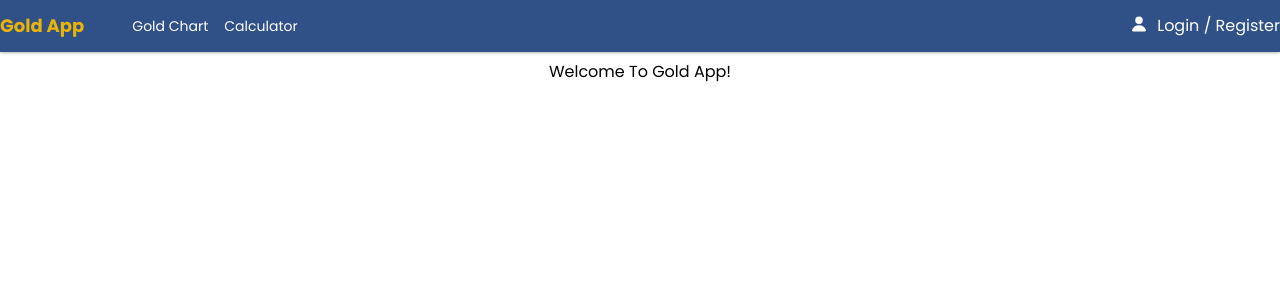
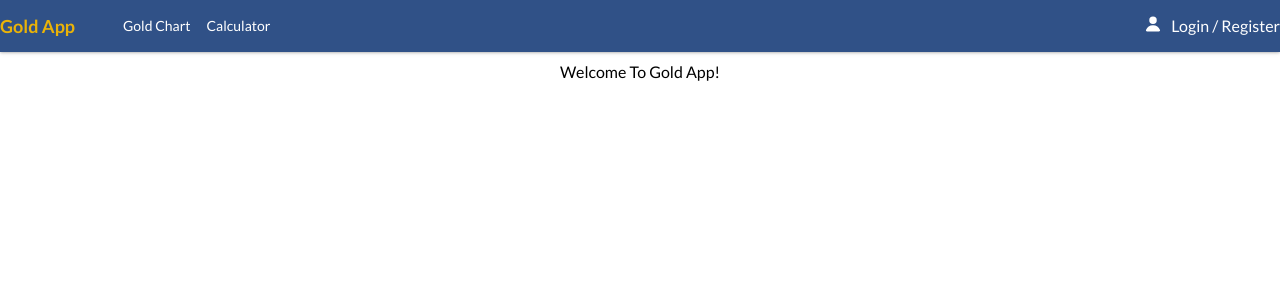
Before and after one commit to amkzdev/Commodity_Price_Tracker_NextJs, a Next.js app: page / in a window 1280 px wide. Shown: the top 300 px of the page. Built offline with nearby package versions, Linux system fonts and the light colour scheme.

Commit message:
Change Font

```diff
--- a/app/layout.tsx
+++ b/app/layout.tsx
@@ -1,5 +1,5 @@
 import type { Metadata } from 'next'
-import { Poppins } from 'next/font/google'
+import { Lato, Poppins } from 'next/font/google'
 import './globals.css'
 import { StickyHeader } from '@components'
 
@@ -8,8 +8,8 @@ export const metadata: Metadata = {
   description: 'Gold Online Shop'
 }
 
-const mainFont = Poppins({
-  weight: ['300', '400', '500', '600', '700', '800', '900']
+const mainFont = Lato({
+  weight: ['100', '300', '400', '700', '900']
 })
 
 export default function RootLayout ({
@@ -21,7 +21,9 @@ export default function RootLayout ({
     <html lang='en'>
       <body className={`${mainFont.className} `}>
         <StickyHeader />
-        <section className='container mx-auto flex py-2 px-4'>{children}</section>
+        <section className='container mx-auto flex py-2 px-4'>
+          {children}
+        </section>
       </body>
     </html>
   )
```
